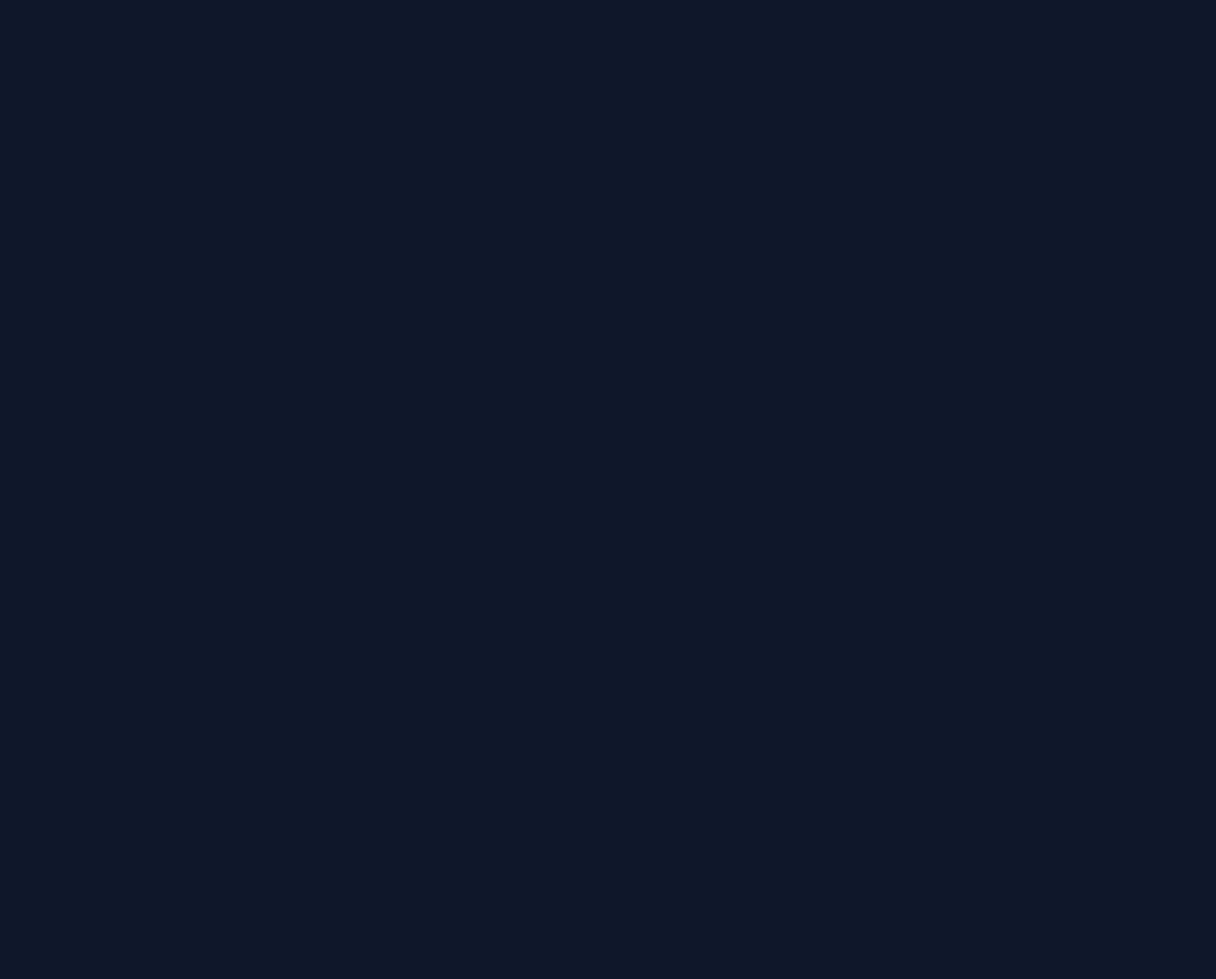
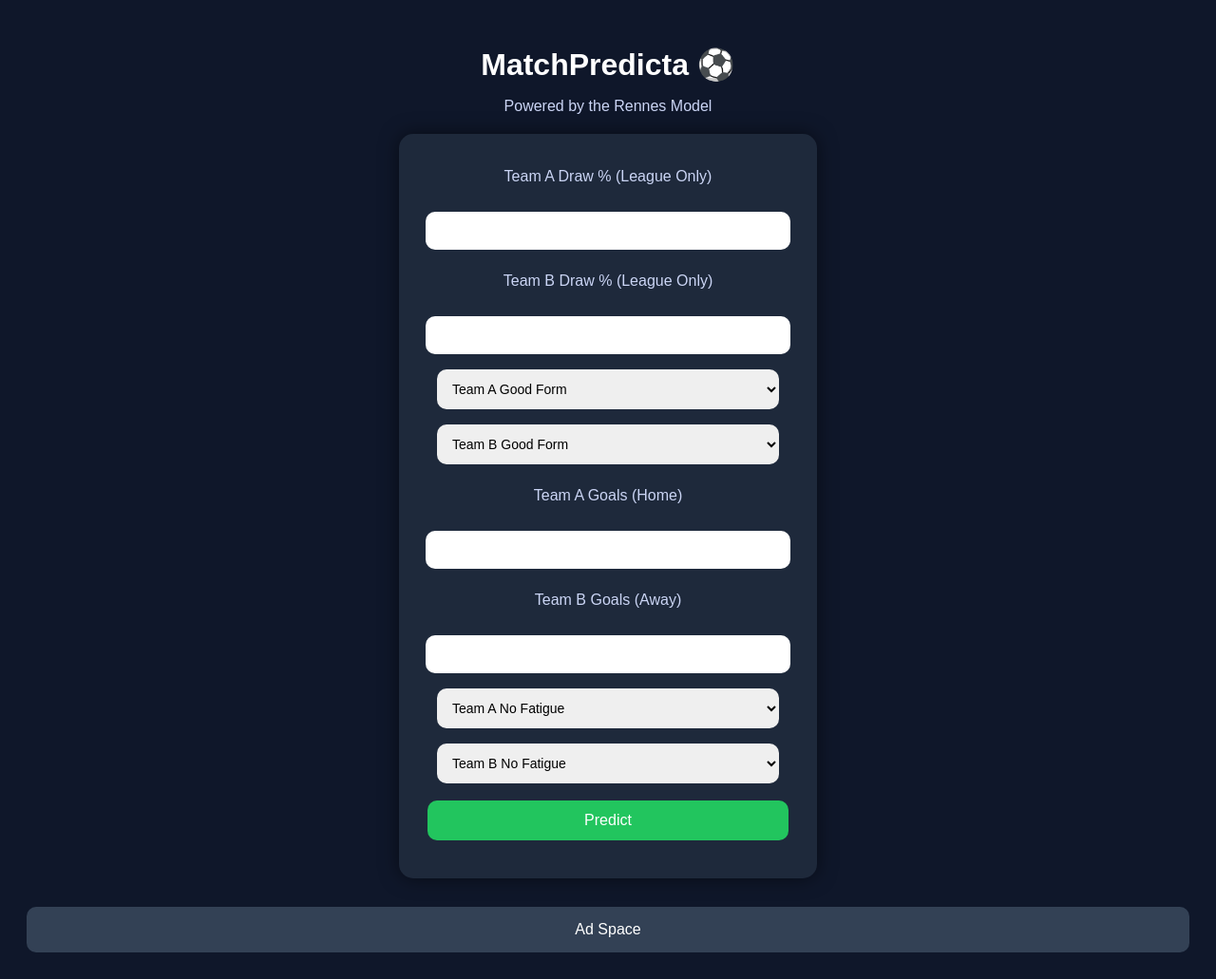
Before and after one commit to stalot362-art/matchpredicta-backend, a website: page index.html in a window 1280 px wide. Shown: the whole page at 95% size. Before the commit the page ends 800 px from the top, so only its background shows below. Drawn offline with Linux system fonts and the light colour scheme.

Commit message:
Update index.html

```diff
--- a/index.html
+++ b/index.html
@@ -1,3 +1,6 @@
+<!DOCTYPE html><html>
+<head>
+  <title>MatchPredicta</title>
   <style>
     body {
       font-family: Arial, sans-serif;
@@ -5,11 +8,14 @@
       color: white;
       text-align: center;
       padding: 20px;
+    }h1 {
+  font-size: 32px;
+  margin-bottom: 5px;
 }
 
-  h1 {
-    font-size: 32px;
+p {
   margin-bottom: 20px;
+  color: #cbd5f5;
 }
 
 .container {
@@ -59,4 +65,65 @@
   border-radius: 10px;
   background: #334155;
 }
+
   </style>
+</head>
+<body><h1>MatchPredicta ⚽</h1>
+<p>Powered by the Rennes Model</p><div class="container"><p>Team A Draw % (League Only)</p>
+<input type="number" id="a_draw"><p>Team B Draw % (League Only)</p>
+<input type="number" id="b_draw"><select id="a_form">
+  <option value="good">Team A Good Form</option>
+  <option value="bad">Team A Bad Form</option>
+</select><select id="b_form">
+  <option value="good">Team B Good Form</option>
+  <option value="bad">Team B Bad Form</option>
+</select><p>Team A Goals (Home)</p>
+<input type="number" id="a_goals"><p>Team B Goals (Away)</p>
+<input type="number" id="b_goals"><select id="fatigue_a">
+  <option value="none">Team A No Fatigue</option>
+  <option value="champions">Team A Champions League</option>
+  <option value="europa">Team A Europa League</option>
+  <option value="conference">Team A Conference League</option>
+</select><select id="fatigue_b">
+  <option value="none">Team B No Fatigue</option>
+  <option value="champions">Team B Champions League</option>
+  <option value="europa">Team B Europa League</option>
+  <option value="conference">Team B Conference League</option>
+</select><button onclick="predict()">Predict</button>
+
+<div id="result"></div></div><div class="ads">
+  Ad Space
+</div><script>
+async function predict() {
+  const res = await fetch("https://matchpredicta.onrender.com/predict", {
+    method: "POST",
+    headers: {
+      "Content-Type": "application/json"
+    },
+    body: JSON.stringify({
+      a_draw: Number(document.getElementById("a_draw").value),
+      b_draw: Number(document.getElementById("b_draw").value),
+      a_form: document.getElementById("a_form").value,
+      b_form: document.getElementById("b_form").value,
+      a_goals: Number(document.getElementById("a_goals").value),
+      b_goals: Number(document.getElementById("b_goals").value),
+      fatigue_a: document.getElementById("fatigue_a").value,
+      fatigue_b: document.getElementById("fatigue_b").value
+    })
+  });
+
+  const data = await res.json();
+
+  const resultBox = document.getElementById("result");
+  resultBox.innerText = data.prediction + " (" + data.confidence + "% confidence)";
+
+  if (data.confidence > 75) {
+    resultBox.style.color = "#22c55e";
+  } else if (data.confidence > 50) {
+    resultBox.style.color = "#eab308";
+  } else {
+    resultBox.style.color = "#ef4444";
+  }
+}
+</script></body>
+</html>
```
Lines whose indentation alone changed are shown as unchanged.
